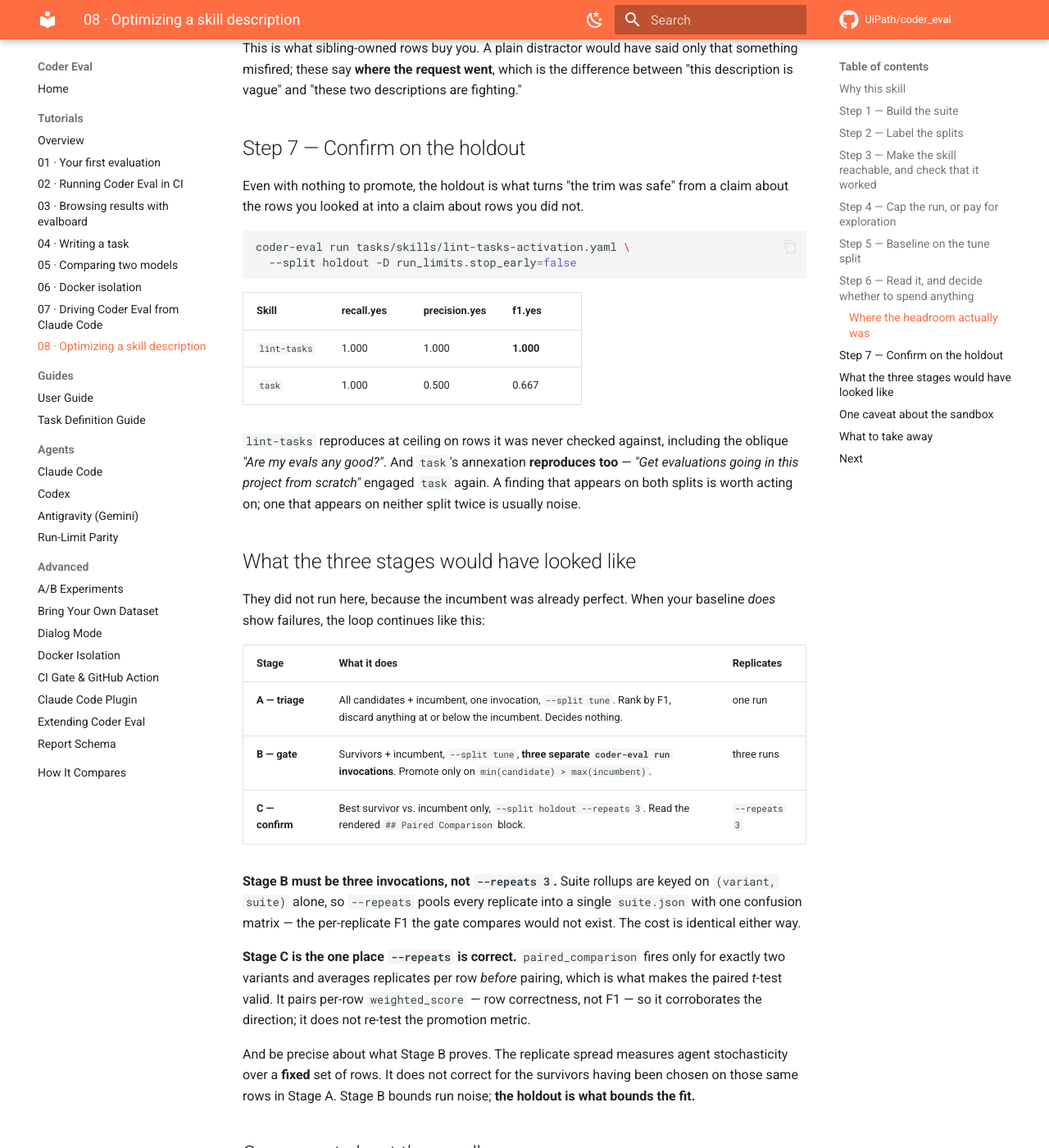
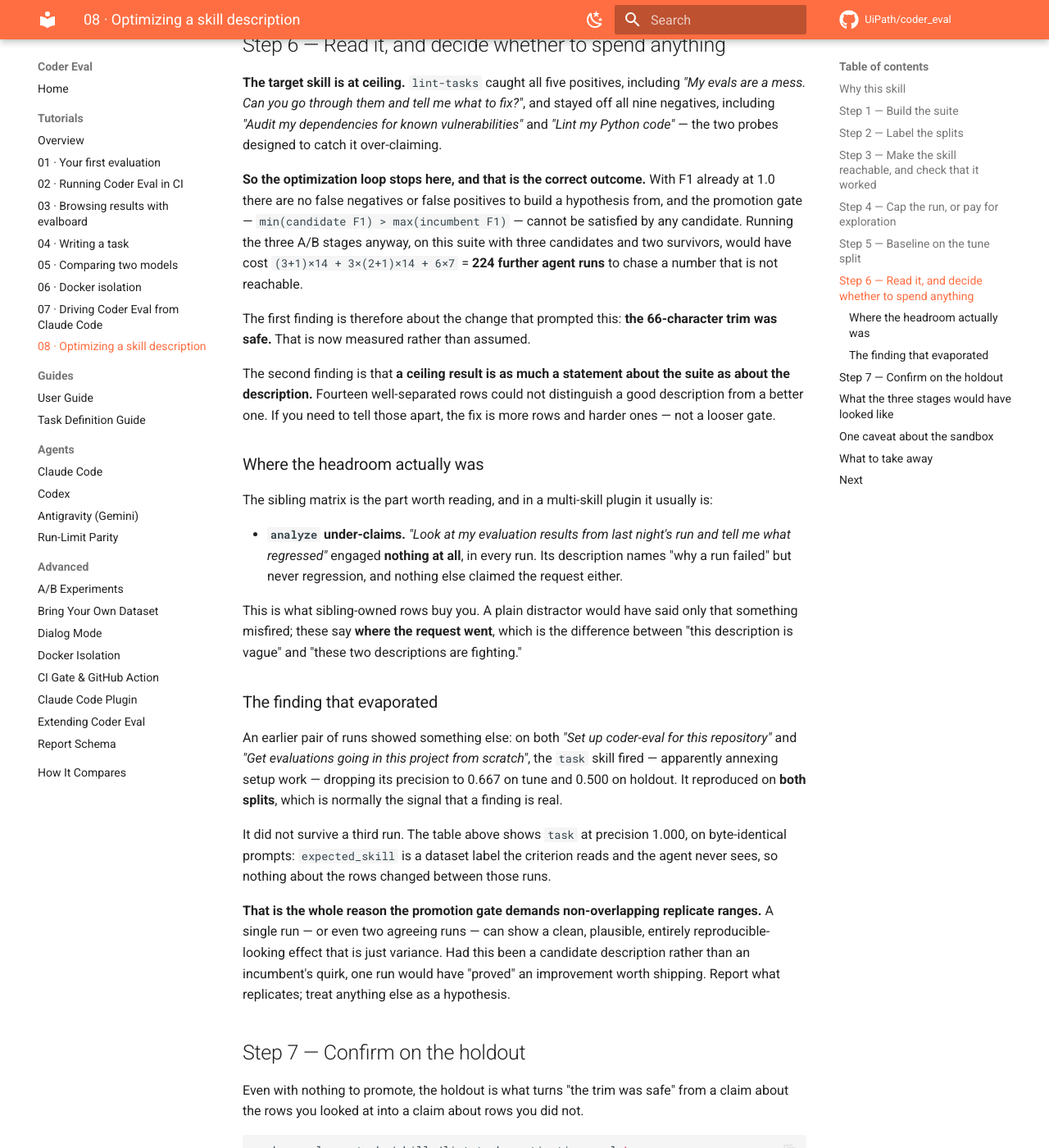
Before and after one commit to UiPath/coder_eval, an MkDocs documentation site: the page built from docs/tutorials/08-optimizing-a-skill.md, in a window 1280 px wide and 1400 px high, scrolled down 4451 px. Shown: the whole window at 82% size. Built offline with MkDocs 1.6.1 and Material for MkDocs 9.7.7, drawn with Linux system fonts in a browser that asks for light colours; comment, search, counter and statistics services are not loaded; some of the changed text lies outside the part shown.

Commit message:
fix: code review fixes for the split-field / optimize-skill plan
The reachability correction reached only half its surfaces. `ci`'s workflow
snippet still exported `SKILL_SOURCE_PATH=.../.claude/skills` — a shipped skill
writing the broken path straight into users' CI, where the failure mode is a
permanent red that looks exactly like the drift the schedule exists to detect.
Same stale form in docs/PLUGIN.md and tutorial 07, plus a self-contradicting
sentence in optimize-skill's own Step 8. All corrected, and the sensor now
covers seven surfaces and asserts the specific layout: its previous
`"skills/" in text` check passed on the pre-fix text via
`.claude/skills/my-skill/SKILL.md`, so it guarded nothing.

`check-skill` was never told about splits, so following it to the documented
row count produced a PARTLY labelled suite — the one state where `--split`
silently drops rows and shrinks the denominator the thresholds gate on. It now
labels every row it writes, and optimize-skill gained the missing branch.

Two rows of the new repo suite asserted `expected_skill: "init"`, a skill that
sets `disable-model-invocation: true` and so can never be engaged: an
unsatisfiable criterion that made every run of that suite exit 1. Relabelled to
`""`, which asks the question that has an answer.

Also: duplicate row ids are now rejected across the whole dataset before
`--split` narrows it, so a duplicate in an unselected split can no longer
validate under every split and surface only on a full run; run-layout documents
`rows_total` / `rows_excluded` / `completion_rate`; and the claim that an
excluded row shrinks a suite "silently" was wrong — the rollup reports it and
it is gateable.

Re-ran both splits after the label fix. `lint-tasks` holds F1 1.000. The
`task`-annexes-setup finding, which had reproduced on both splits, did NOT
survive the third run on byte-identical prompts — so the tutorial now teaches
that instead, which is a better lesson about why the gate demands replicates.

Co-Authored-By: Claude Opus 5 (1M context) <noreply@anthropic.com>

````diff
--- a/docs/tutorials/08-optimizing-a-skill.md
+++ b/docs/tutorials/08-optimizing-a-skill.md
@@ -8,8 +8,9 @@ walkthrough is a real run against a real skill in this repository, reported with
 it actually produced — including the part where the first attempt measured nothing at all.
 
 **What you will do:** build an activation suite for `lint-tasks`, split it into tune and
-holdout rows, baseline it, read the confusion matrix, and decide. Roughly 45 agent runs on
-Sonnet.
+holdout rows, baseline it, read the confusion matrix, and decide. About 20 agent runs on
+Sonnet if the baseline settles the question, as it does here; several hundred if it does not
+and you run the three A/B stages.
 
 **Prerequisites:** the `coder-eval` CLI, the plugin installed, and credentials for the
 `claude-code` agent. Start with [Your first evaluation](01-first-evaluation.md) if you have
@@ -20,9 +21,9 @@ not run anything yet.
 `lint-tasks` was picked for four reasons, and they are worth stealing as selection criteria:
 
 1. **It is model-invokable.** Its description actually enters the activation decision. A
-   skill with `disable-model-invocation: true` — `init` and `ci` here — can never be
-   optimized this way, because its description never competes for anything. `optimize-skill`
-   hard-stops on exactly that.
+   skill with `disable-model-invocation: true` — here `init`, `ci`, and `optimize-skill`
+   itself — can never be optimized this way, because its description never competes for
+   anything. `optimize-skill` hard-stops on exactly that.
 2. **It has a real boundary dispute with a sibling.** `lint-tasks` reviews existing tasks;
    `task` authors new ones. *"Are my evals any good?"* and *"add a task for X"* genuinely
    misroute between them.
@@ -40,8 +41,23 @@ Do not hand-author it. Run the sibling skill:
 /coder-eval:check-skill lint-tasks
 ```
 
-That produces a task YAML plus a JSONL row file. The suite used here has **21 rows**: 6
-positive, 6 distractor, and 9 sibling-owned rows naming `task`, `analyze` and `init`.
+That produces a task YAML plus a JSONL row file. The suite used here has **21 rows**,
+counted by `expected_skill` — the field that actually decides a row's polarity:
+
+| Kind | `expected_skill` | Total | tune | holdout |
+| --- | --- | --- | --- | --- |
+| Positive | `lint-tasks` | 8 | 5 | 3 |
+| Distractor | `""` | 9 | 6 | 3 |
+| Sibling-owned | `task` | 3 | 2 | 1 |
+| Sibling-owned | `analyze` | 1 | 1 | 0 |
+
+**Label sibling rows by what should *fire*, not by whose territory it is.** Two rows here
+ask for project setup — work that belongs to `init`, which sets
+`disable-model-invocation: true` and therefore *cannot* be engaged by the model. Labelling
+them `expected_skill: "init"` would assert something unsatisfiable by construction: those
+rows could never pass, the suite could never go green, and `init`'s recall would be pinned
+at 0.0 while telling you nothing. They are labelled `""` instead, which asks the question
+that actually has an answer — *does some other skill wrongly claim this?*
 
 **Sizing, and why this suite is at the low end.** `check-skill` asks for 8–12 rows of each
 polarity. A split **halves each side**, so a suite you intend to optimize wants roughly
@@ -97,13 +113,17 @@ export SKILL_SOURCE_PATH="$(pwd)/plugins/coder-eval"   # the plugin root
 
 !!! danger "The first baseline for this tutorial scored recall 0.0"
 
-    Pointed one level too deep, at the bare skills directory. Nothing loaded, no `Skill`
-    tool was ever offered, and every positive row failed:
+    It pointed one level too deep, at the bare skills directory. Nothing loaded, no `Skill`
+    tool was ever offered, and every positive row failed. On an earlier, smaller draft of
+    this suite — 10 tune rows rather than the 14 below — that produced:
 
     ```
     lint-tasks   recall.yes=0.000 precision.yes=0.000 f1.yes=0.000
                  confusion: [('no','no',4), ('yes','no',3)]
     ```
+
+    Note the confusion matrix accounts for only 7 of the 10 rows; the missing 3 are the
+    next section.
 
     A wrong path is only a **warning**, never an error. The run completes, the report
     renders, and the number it produces is indistinguishable from a skill whose description
@@ -126,9 +146,25 @@ that deliberately contains no eval files, and rows time out after five minutes e
 pos-1  ERROR  Agent turn timed out after 300s (iteration 1)
 ```
 
-A timed-out row is **excluded from the confusion matrix**, not scored — so the suite silently
-shrinks and the metrics are computed over fewer rows than you think. In the first baseline 3
-of 10 rows vanished this way.
+A timed-out row is **excluded from the confusion matrix**, not scored — so the metrics are
+computed over fewer rows than the dataset holds. In that first baseline 3 of 10 rows
+vanished this way, which is why its matrix summed to 7.
+
+The rollup does tell you, if you look. `suite.json` carries `rows_total`, `rows_excluded`
+and a `completion_rate` metric, and `suite.md` spells it out:
+
+```
+**Rows**: 14 total — 13 passed, 1 failed, 0 errored
+_Denominator: 14/14 rows (0 excluded)_
+```
+
+Because `completion_rate` is an ordinary metric, you can gate on it and stop trusting
+eroded runs by hand:
+
+```yaml
+suite_thresholds:
+  completion_rate: 1.0
+```
 
 ```yaml
 run_limits:
@@ -159,9 +195,8 @@ Result, 14 tune rows:
 | Skill | recall.yes | precision.yes | f1.yes |
 | --- | --- | --- | --- |
 | `lint-tasks` | 1.000 | 1.000 | **1.000** |
-| `task` | 1.000 | 0.667 | 0.800 |
+| `task` | 1.000 | 1.000 | 1.000 |
 | `analyze` | 0.000 | 0.000 | 0.000 |
-| `init` | 0.000 | 0.000 | 0.000 |
 
 ## Step 6 — Read it, and decide whether to spend anything
 
@@ -173,8 +208,9 @@ Python code"* — the two probes designed to catch it over-claiming.
 **So the optimization loop stops here, and that is the correct outcome.** With F1 already at
 1.0 there are no false negatives or false positives to build a hypothesis from, and the
 promotion gate — `min(candidate F1) > max(incumbent F1)` — cannot be satisfied by any
-candidate. Running the three A/B stages anyway would have cost about 130 further agent runs
-to chase a number that is not reachable.
+candidate. Running the three A/B stages anyway, on this suite with three candidates and two
+survivors, would have cost `(3+1)×14 + 3×(2+1)×14 + 6×7` = **224 further agent runs** to
+chase a number that is not reachable.
 
 The first finding is therefore about the change that prompted this: **the 66-character trim
 was safe.** That is now measured rather than assumed.
@@ -188,17 +224,31 @@ looser gate.
 
 The sibling matrix is the part worth reading, and in a multi-skill plugin it usually is:
 
-- **`task` is annexing setup requests.** *"Set up coder-eval for this repository"* engaged
-  `task`, which authors individual task files, rather than the setup skill. Precision 0.667.
 - **`analyze` under-claims.** *"Look at my evaluation results from last night's run and tell
-  me what regressed"* engaged **nothing at all**. Its description names "why a run failed"
-  but never regression.
-- **`init` never fires, by construction.** It sets `disable-model-invocation: true`, so its
-  rows measure whether a *model-invokable* sibling wrongly claims setup work. One did.
+  me what regressed"* engaged **nothing at all**, in every run. Its description names "why a
+  run failed" but never regression, and nothing else claimed the request either.
 
 This is what sibling-owned rows buy you. A plain distractor would have said only that
 something misfired; these say **where the request went**, which is the difference between
 "this description is vague" and "these two descriptions are fighting."
+
+### The finding that evaporated
+
+An earlier pair of runs showed something else: on both *"Set up coder-eval for this
+repository"* and *"Get evaluations going in this project from scratch"*, the `task` skill
+fired — apparently annexing setup work — dropping its precision to 0.667 on tune and 0.500
+on holdout. It reproduced on **both splits**, which is normally the signal that a finding is
+real.
+
+It did not survive a third run. The table above shows `task` at precision 1.000, on
+byte-identical prompts: `expected_skill` is a dataset label the criterion reads and the
+agent never sees, so nothing about the rows changed between those runs.
+
+**That is the whole reason the promotion gate demands non-overlapping replicate ranges.**
+A single run — or even two agreeing runs — can show a clean, plausible, entirely
+reproducible-looking effect that is just variance. Had this been a candidate description
+rather than an incumbent's quirk, one run would have "proved" an improvement worth shipping.
+Report what replicates; treat anything else as a hypothesis.
 
 ## Step 7 — Confirm on the holdout
 
@@ -213,13 +263,18 @@ coder-eval run tasks/skills/lint-tasks-activation.yaml \
 | Skill | recall.yes | precision.yes | f1.yes |
 | --- | --- | --- | --- |
 | `lint-tasks` | 1.000 | 1.000 | **1.000** |
-| `task` | 1.000 | 0.500 | 0.667 |
+| `task` | 1.000 | 1.000 | 1.000 |
 
 `lint-tasks` reproduces at ceiling on rows it was never checked against, including the
-oblique *"Are my evals any good?"*. And `task`'s annexation **reproduces too** — *"Get
-evaluations going in this project from scratch"* engaged `task` again. A finding that
-appears on both splits is worth acting on; one that appears on neither split twice is
-usually noise.
+oblique *"Are my evals any good?"*. Across every run in this tutorial — two wiring states,
+two splits, three sittings — it never missed a positive and never took a distractor. That is
+about as much as a suite this size can say, and it is enough to conclude the trim did no
+harm.
+
+The holdout has no `analyze`-owned row, so that column is blank here rather than zero;
+`analyze`'s recall gap lives in the tune split alone. Worth fixing in the suite before the
+next round, since a finding you can only observe on the half you tune against is the half
+you cannot confirm.
 
 ## What the three stages would have looked like
 
````
Also changed, not shown: .claude/shared/run-layout.md (+7 -1 lines), docs/PLUGIN.md (+5 -2 lines), docs/tutorials/07-plugin-in-claude-code.md (+5 -3 lines), plugins/coder-eval/reference/run-layout.md (+7 -1 lines), plugins/coder-eval/skills/check-skill/SKILL.md (+11 -0 lines), plugins/coder-eval/skills/ci/SKILL.md (+8 -2 lines), plugins/coder-eval/skills/optimize-skill/SKILL.md (+15 -8 lines), 5 other files.
